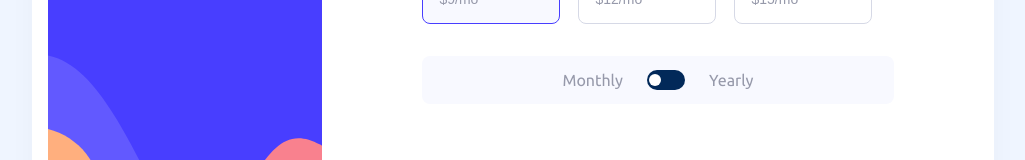
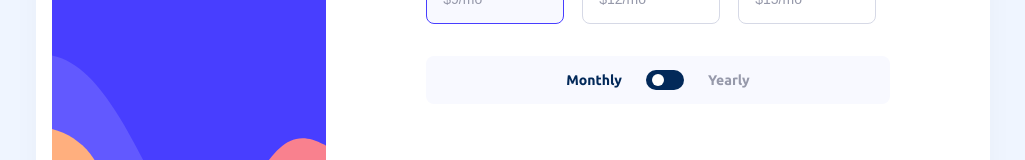
Before and after one commit to eddyzera/multi-step-form, a React (Vite) app: page /select-plan in a window 1280 px wide. Shown: the part 393-553 px from the top of the page, without its empty margins (127-1152 px from the left). Built offline with nearby package versions, Linux system fonts and the light colour scheme.

Commit message:
refactor: watch field switch

```diff
--- a/src/components/FormSelectPlan/FormSelectPlan.module.scss
+++ b/src/components/FormSelectPlan/FormSelectPlan.module.scss
@@ -83,14 +83,21 @@
 
   label {
     cursor: pointer;
+    font-weight: 700;
+    font-size: 14px;
+    line-height: 16px;
   }
+}
+
+.labelActive {
+  color: $blue-900;
 }
 
 .switchRoot {
   width: 38px;
   height: 20px;
   background-color: $blue-900;
-  border-radius: 9999px;
+  border-radius: 10px;
   position: relative;
   border: 0;
   -webkit-tap-highlight-color: $blue-900;
@@ -107,9 +114,9 @@
   width: 12px;
   height: 12px;
   background-color: white;
-  border-radius: 9999px;
+  border-radius: 100%;
   transition: transform 100ms;
-  transform: translateX(2px);
+  transform: translateX(6px);
   will-change: transform;
 }
 
--- a/src/components/FormSelectPlan/FormSelectPlan.module.scss.d.ts
+++ b/src/components/FormSelectPlan/FormSelectPlan.module.scss.d.ts
@@ -7,6 +7,7 @@ declare const classNames: {
   readonly proIcon: "proIcon";
   readonly containerFlex: "containerFlex";
   readonly switchContainer: "switchContainer";
+  readonly labelActive: "labelActive";
   readonly switchRoot: "switchRoot";
   readonly switchThumb: "switchThumb";
   readonly submitContainer: "submitContainer";
--- a/src/components/FormSelectPlan/FormSelectPlan.tsx
+++ b/src/components/FormSelectPlan/FormSelectPlan.tsx
@@ -16,13 +16,15 @@ type CreateSelectPlanFormData = z.infer<typeof createSelectPlanSchema>
 
 export const FormSelectPlan: React.FunctionComponent = () => {
 
-  const { handleSubmit, control, formState: { errors } } = useForm<CreateSelectPlanFormData>({
+  const { handleSubmit, control,  watch, formState: { errors } } = useForm<CreateSelectPlanFormData>({
     resolver: zodResolver(createSelectPlanSchema),
     defaultValues: {
       type: 'arcade',
       switch: 'monthly'
     }
   })
+
+  const watchSwitch = watch('switch')
 
   const handleCreatePlan = (data: CreateSelectPlanFormData) => {
     console.log(data)
@@ -73,7 +75,12 @@ export const FormSelectPlan: React.FunctionComponent = () => {
           render={({ field }) => {
             return (
               <>
-                <label htmlFor="choose">Monthly</label>
+                <label
+                  htmlFor="choose"
+                  className={watchSwitch === 'monthly' ? styles.labelActive : ''}
+                >
+                  Monthly
+                </label>
                   <Switch.Root
                     className={styles.switchRoot}
                     id="choose"
@@ -84,7 +91,12 @@ export const FormSelectPlan: React.FunctionComponent = () => {
                   >
                     <Switch.Thumb className={styles.switchThumb}  />
                   </Switch.Root>
-                <label htmlFor="choose">Yearly</label>
+                <label
+                  htmlFor="choose"
+                  className={watchSwitch === 'yearly' ? styles.labelActive : ''}
+                >
+                  Yearly
+                </label>
               </>
             )
           }}
```
